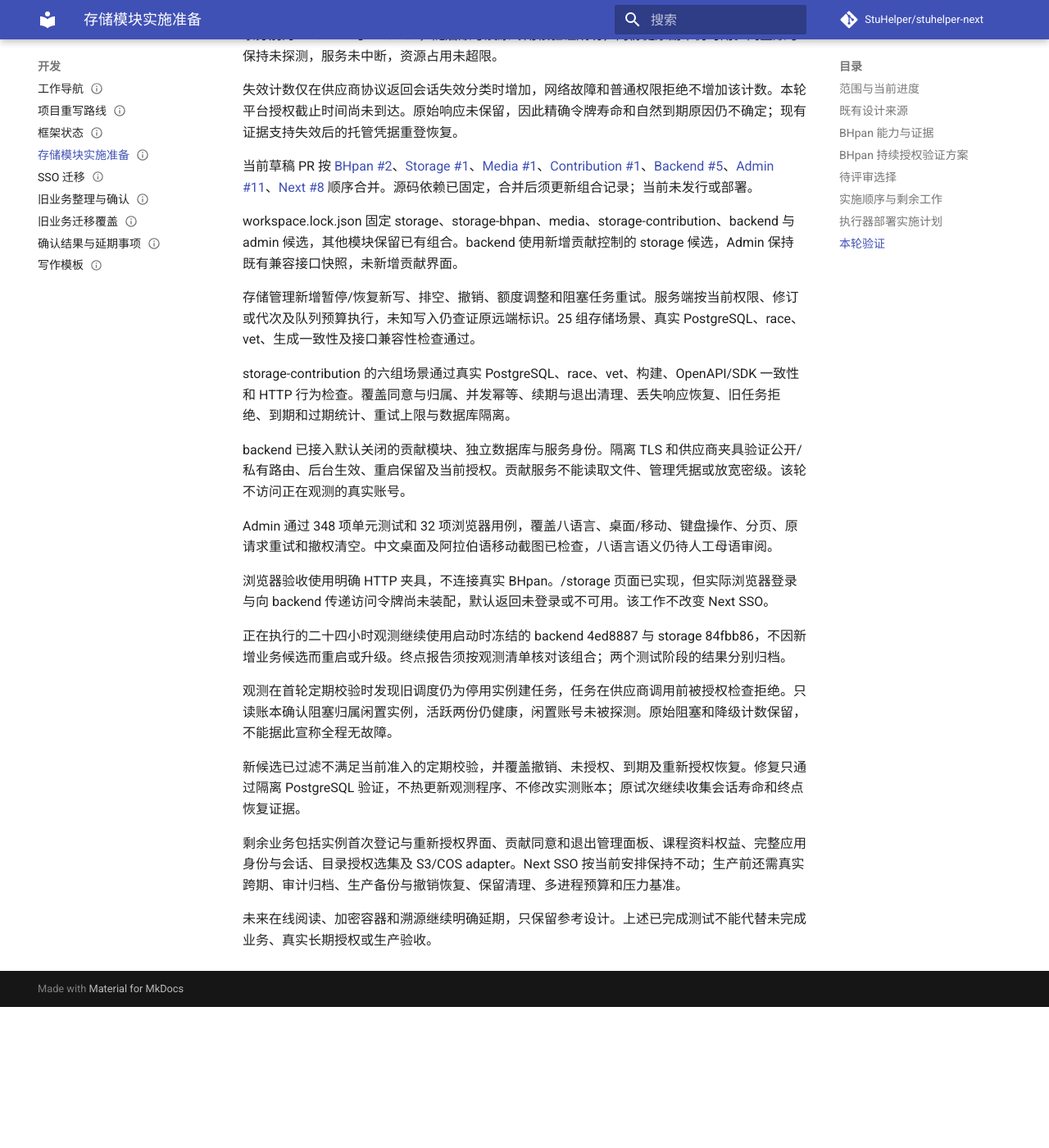
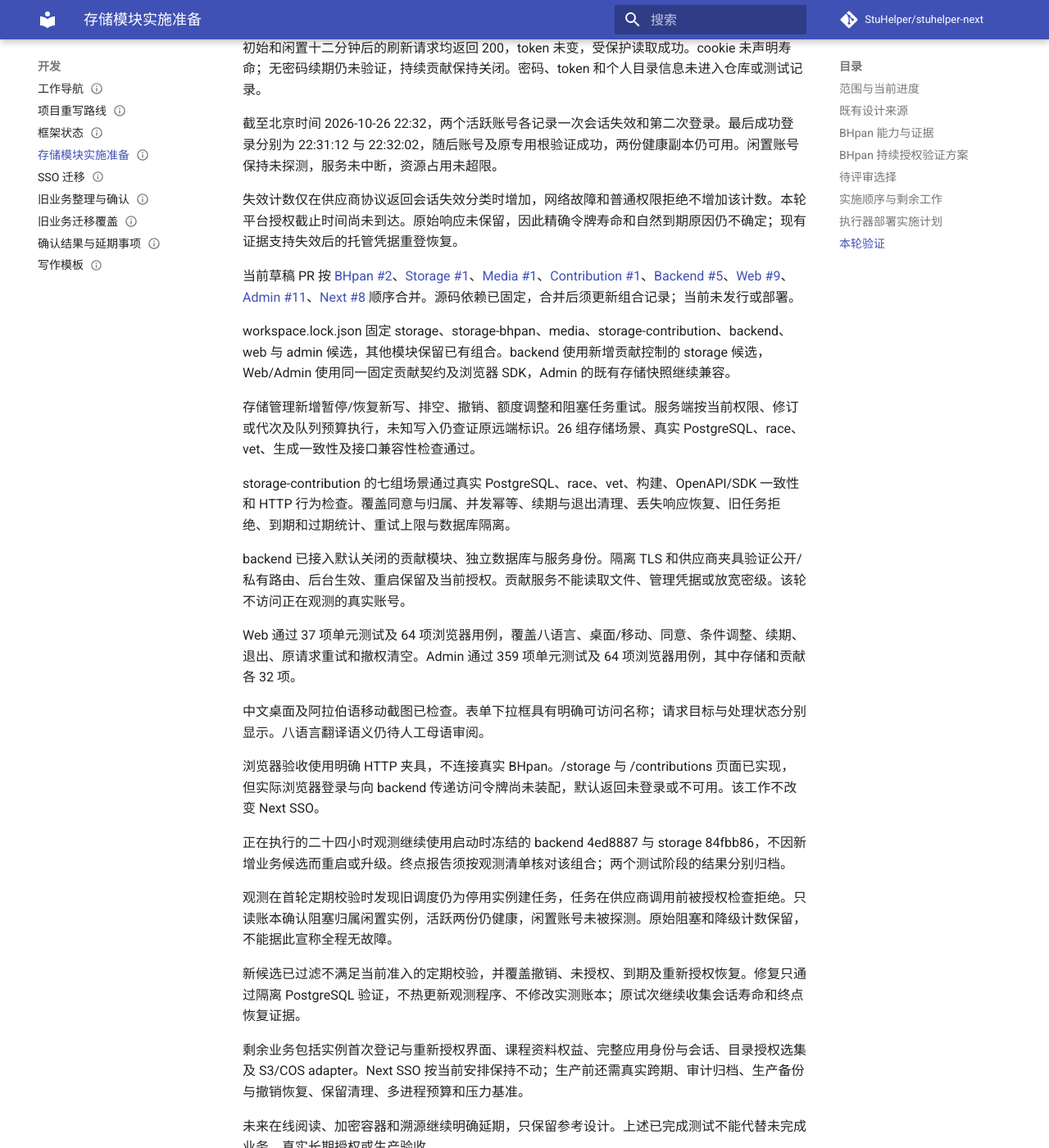
Before and after one commit to StuHelper/stuhelper-next, an MkDocs documentation site: the page built from docs/development/storage-module.md, in a window 1280 px wide and 1400 px high, scrolled down 8322 px. Shown: the whole window at 82% size. Built offline with MkDocs 1.6.1 and Material for MkDocs 9.7.7, drawn with Linux system fonts in a browser that asks for light colours; comment, search, counter and statistics services are not loaded; before the commit the page ends 9550 px from its top, so only the background shows below that; some of the changed text lies outside the part shown.

Commit message:
docs(contribution): record owner and operator UI verification

```diff
--- a/docs/development/storage-module.md
+++ b/docs/development/storage-module.md
@@ -21,7 +21,7 @@
 | BHpan adapter | 已验证稳定账号与文件身份、两类登录方式、文件生命周期，以及三个真实账号的存储集成 |
 | 通用文件 | media 已实现上传、不可变版本、隔离批准、业务引用、网关下载与清理；真实数据库及后台配置联调通过 |
 | 存储运营管理 | 已实现脱敏状态、实例命令、额度调整与任务人工重试；Admin 八语言及桌面/移动浏览器检查通过，真实应用登录尚未接入 |
-| 存储贡献 | 已实现同意、容量与期限、暂停、续期、退出、撤权、持久化协调及汇总 API；真实入口、面板、贡献榜和奖励待实施 |
+| 存储贡献 | 已实现同意、容量与期限、暂停、续期、退出、撤权、持久化协调及汇总 API；Web/Admin 八语言管理面板已实现；真实入口、贡献榜和奖励待实施 |
 | 下游业务 | resources 课程资料权益、审核与目录业务仍待实施；基础文件能力不代替业务权益 |
 | 保护交付与阅读器 | 已记录[溯源、加密包及在线阅读参考](../design/file-protection-and-delivery.md)，明确暂不实现，未确定默认启用方式 |
 | 正式装配 | backend 已接入 storage/media/contribution API、独立 worker、在线令牌检查与 BHpan 凭据恢复；media 使用独立服务和数据库身份，Next SSO 尚未部署或配置 |
@@ -120,7 +120,7 @@
 
 storage、media 与 storage-contribution 已建立有实现内容的独立仓库并登记 Mani；其余职责在有实际实现时按相同约定建仓。架构规格、提供方契约、模块实现与使用方接入分别交付；跨仓 PR 列出依赖、合并顺序和实际验证组合。
 
-storage 自有清单登记二十五组场景，media 登记七组，storage-contribution 登记六组，backend 登记十四组。backend 两组需显式启用真实账号，普通 CI 只编译入口。SP-01—SP-26 包含更广的跨模块验收，未全部完成；贡献前端、真实用户授权与阅读器场景未完成。
+storage 自有清单登记二十六组场景，media 登记七组，storage-contribution 登记七组，backend 登记十四组。backend 两组需显式启用真实账号，普通 CI 只编译入口。SP-01—SP-26 包含更广的跨模块验收，未全部完成；真实用户授权与阅读器场景未完成。
 
 ## 执行器部署实施计划
 
@@ -142,6 +142,8 @@
 同进程提供 HTTP 时，后台 worker 数必须小于总传输并发，至少为前台保留一个传输名额；无 HTTP 的 worker 也不能超出总传输并发。该约束在装配时检查，各进程的预算仍需部署配置分别分配。
 
 ## 本轮验证
+
+2026-10-27，新增本人已授权存储选项、管理员贡献列表及原条件重试。真实 PostgreSQL 验证权限分离、撤销即时生效、并发幂等与绑定排除；查询不触发供应商探测。提供方和消费方记录精确源码及契约摘要。
 
 2026-10-26，storage 在 GOWORK=off 下通过生成契约、真实 PostgreSQL、race、vet、构建、文档和工作流本地检查。测试使用独立 schema 及受限运行身份，数据库自行建立并清理；普通检查缺少测试数据库时直接失败。
 
@@ -179,19 +181,21 @@
 
 失效计数仅在供应商协议返回会话失效分类时增加，网络故障和普通权限拒绝不增加该计数。本轮平台授权截止时间尚未到达。原始响应未保留，因此精确令牌寿命和自然到期原因仍不确定；现有证据支持失效后的托管凭据重登恢复。
 
-当前草稿 PR 按 [BHpan #2](https://github.com/StuHelper/stuhelper-storage-bhpan/pull/2)、[Storage #1](https://github.com/StuHelper/stuhelper-storage/pull/1)、[Media #1](https://github.com/StuHelper/stuhelper-media/pull/1)、[Contribution #1](https://github.com/StuHelper/stuhelper-storage-contribution/pull/1)、[Backend #5](https://github.com/StuHelper/stuhelper-backend/pull/5)、[Admin #11](https://github.com/StuHelper/stuhelper-admin/pull/11)、[Next #8](https://github.com/StuHelper/stuhelper-next/pull/8) 顺序合并。源码依赖已固定，合并后须更新组合记录；当前未发行或部署。
+当前草稿 PR 按 [BHpan #2](https://github.com/StuHelper/stuhelper-storage-bhpan/pull/2)、[Storage #1](https://github.com/StuHelper/stuhelper-storage/pull/1)、[Media #1](https://github.com/StuHelper/stuhelper-media/pull/1)、[Contribution #1](https://github.com/StuHelper/stuhelper-storage-contribution/pull/1)、[Backend #5](https://github.com/StuHelper/stuhelper-backend/pull/5)、[Web #9](https://github.com/StuHelper/stuhelper-web/pull/9)、[Admin #11](https://github.com/StuHelper/stuhelper-admin/pull/11)、[Next #8](https://github.com/StuHelper/stuhelper-next/pull/8) 顺序合并。源码依赖已固定，合并后须更新组合记录；当前未发行或部署。
 
-workspace.lock.json 固定 storage、storage-bhpan、media、storage-contribution、backend 与 admin 候选，其他模块保留已有组合。backend 使用新增贡献控制的 storage 候选，Admin 保持既有兼容接口快照，未新增贡献界面。
+workspace.lock.json 固定 storage、storage-bhpan、media、storage-contribution、backend、web 与 admin 候选，其他模块保留已有组合。backend 使用新增贡献控制的 storage 候选，Web/Admin 使用同一固定贡献契约及浏览器 SDK，Admin 的既有存储快照继续兼容。
 
-存储管理新增暂停/恢复新写、排空、撤销、额度调整和阻塞任务重试。服务端按当前权限、修订或代次及队列预算执行，未知写入仍查证原远端标识。25 组存储场景、真实 PostgreSQL、race、vet、生成一致性及接口兼容性检查通过。
+存储管理新增暂停/恢复新写、排空、撤销、额度调整和阻塞任务重试。服务端按当前权限、修订或代次及队列预算执行，未知写入仍查证原远端标识。26 组存储场景、真实 PostgreSQL、race、vet、生成一致性及接口兼容性检查通过。
 
-storage-contribution 的六组场景通过真实 PostgreSQL、race、vet、构建、OpenAPI/SDK 一致性和 HTTP 行为检查。覆盖同意与归属、并发幂等、续期与退出清理、丢失响应恢复、旧任务拒绝、到期和过期统计、重试上限与数据库隔离。
+storage-contribution 的七组场景通过真实 PostgreSQL、race、vet、构建、OpenAPI/SDK 一致性和 HTTP 行为检查。覆盖同意与归属、并发幂等、续期与退出清理、丢失响应恢复、旧任务拒绝、到期和过期统计、重试上限与数据库隔离。
 
 backend 已接入默认关闭的贡献模块、独立数据库与服务身份。隔离 TLS 和供应商夹具验证公开/私有路由、后台生效、重启保留及当前授权。贡献服务不能读取文件、管理凭据或放宽密级。该轮不访问正在观测的真实账号。
 
-Admin 通过 348 项单元测试和 32 项浏览器用例，覆盖八语言、桌面/移动、键盘操作、分页、原请求重试和撤权清空。中文桌面及阿拉伯语移动截图已检查，八语言语义仍待人工母语审阅。
+Web 通过 37 项单元测试及 64 项浏览器用例，覆盖八语言、桌面/移动、同意、条件调整、续期、退出、原请求重试和撤权清空。Admin 通过 359 项单元测试及 64 项浏览器用例，其中存储和贡献各 32 项。
 
-浏览器验收使用明确 HTTP 夹具，不连接真实 BHpan。/storage 页面已实现，但实际浏览器登录与向 backend 传递访问令牌尚未装配，默认返回未登录或不可用。该工作不改变 Next SSO。
+中文桌面及阿拉伯语移动截图已检查。表单下拉框具有明确可访问名称；请求目标与处理状态分别显示。八语言翻译语义仍待人工母语审阅。
+
+浏览器验收使用明确 HTTP 夹具，不连接真实 BHpan。/storage 与 /contributions 页面已实现，但实际浏览器登录与向 backend 传递访问令牌尚未装配，默认返回未登录或不可用。该工作不改变 Next SSO。
 
 正在执行的二十四小时观测继续使用启动时冻结的 backend 4ed8887 与 storage 84fbb86，不因新增业务候选而重启或升级。终点报告须按观测清单核对该组合；两个测试阶段的结果分别归档。
 
@@ -199,6 +203,6 @@
 
 新候选已过滤不满足当前准入的定期校验，并覆盖撤销、未授权、到期及重新授权恢复。修复只通过隔离 PostgreSQL 验证，不热更新观测程序、不修改实测账本；原试次继续收集会话寿命和终点恢复证据。
 
-剩余业务包括实例首次登记与重新授权界面、贡献同意和退出管理面板、课程资料权益、完整应用身份与会话、目录授权选集及 S3/COS adapter。Next SSO 按当前安排保持不动；生产前还需真实跨期、审计归档、生产备份与撤销恢复、保留清理、多进程预算和压力基准。
+剩余业务包括实例首次登记与重新授权界面、课程资料权益、完整应用身份与会话、目录授权选集及 S3/COS adapter。Next SSO 按当前安排保持不动；生产前还需真实跨期、审计归档、生产备份与撤销恢复、保留清理、多进程预算和压力基准。
 
 未来在线阅读、加密容器和溯源继续明确延期，只保留参考设计。上述已完成测试不能代替未完成业务、真实长期授权或生产验收。
```
Also changed, not shown: other parts of docs/development/storage-module.md (+2 -2 lines), docs/spec/ci-runners.md (+3 -2 lines), docs/spec/storage-contribution.md (+9 -3 lines), workspace.lock.json (+5 -5 lines), 2 other files.
